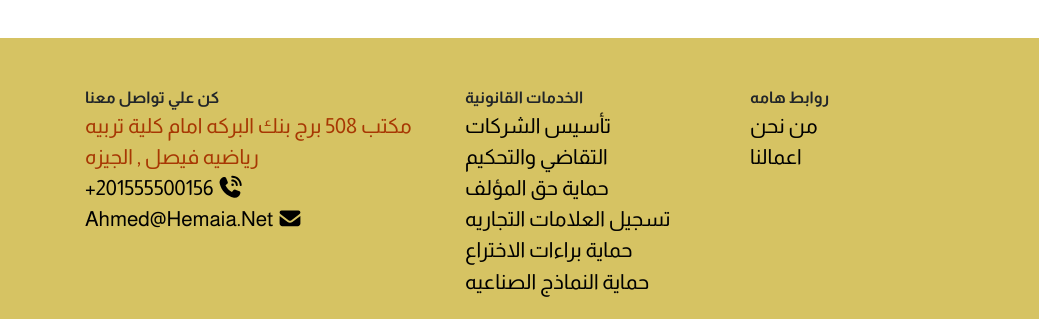
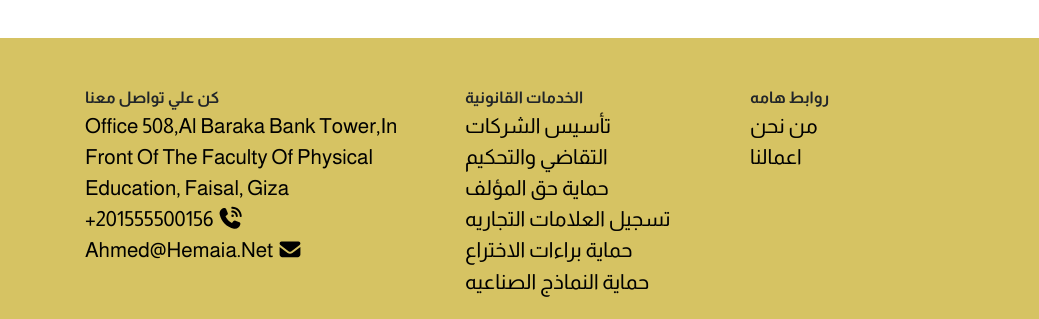
Before and after one commit to FATEMASAYED25/Hemaia, a plain HTML site: page ar/حماية-النماذج-الصناعيه.html in a window 1280 px wide. Shown: the part 947-1266 px from the top of the page, 0-1039 px from the left. Drawn offline with nearby package versions, Linux system fonts and the light colour scheme.

Commit message:
Update حماية-النماذج-الصناعيه.html

```diff
--- a/ar/حماية-النماذج-الصناعيه.html
+++ b/ar/حماية-النماذج-الصناعيه.html
@@ -280,8 +280,9 @@ height="0" width="0" style="display:none;visibility:hidden"></iframe></noscript>
 						<strong class="title d-block">كن علي تواصل معنا</strong>
 						<ul class="d-block contact-info-footer">
 							<li class="address">
-								مكتب 508 برج بنك البركه
-								امام كلية تربيه رياضيه  فيصل , الجيزه
+								<a href="https://goo.gl/maps/5DHenUWC9wsZYKBH9">Office 508,Al Baraka Bank Tower,In front of the Faculty of Physical Education,
+									Faisal, Giza</a>
+
 							</li>
 							<li><a href="tel:+201555500156"><i class="fas fa-phone-volume"></i> <span
 										class="phone-rtl">+201555500156</span> </a></li>
```
